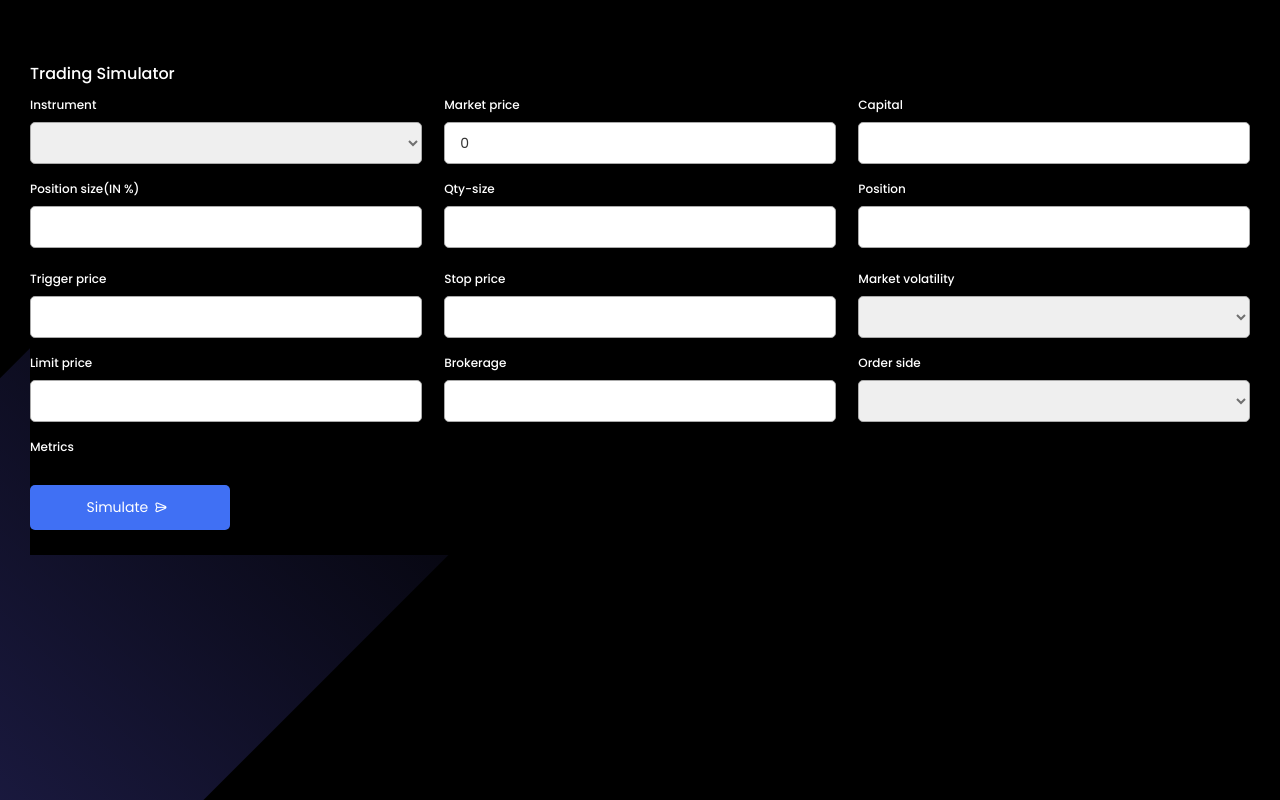
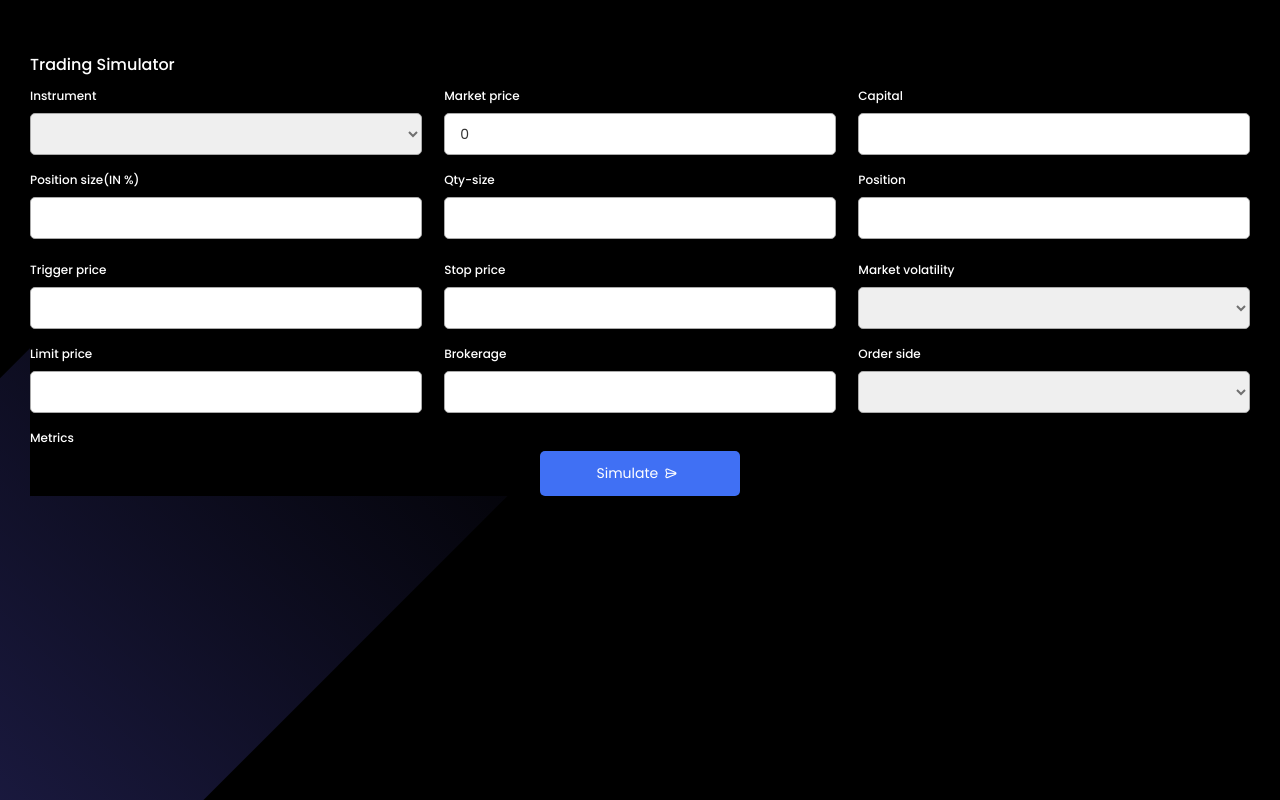
Before and after one commit to invsto/tradingsim, a React (Create React App) app: page / in a window 1280 px wide. Shown: the top 800 px of the page. Built offline with nearby package versions, Linux system fonts and the light colour scheme.

Commit message:
Aligned button to center.

```diff
--- a/src/App.css
+++ b/src/App.css
@@ -131,7 +131,7 @@ form .fields .input-field{
     outline: none;
     color: #fff;
     border-radius: 5px;
-    margin: 25px 0;
+    margin: auto;
     background-color: #4070f4;
     transition: all 0.3s linear;
     cursor: pointer;
```
